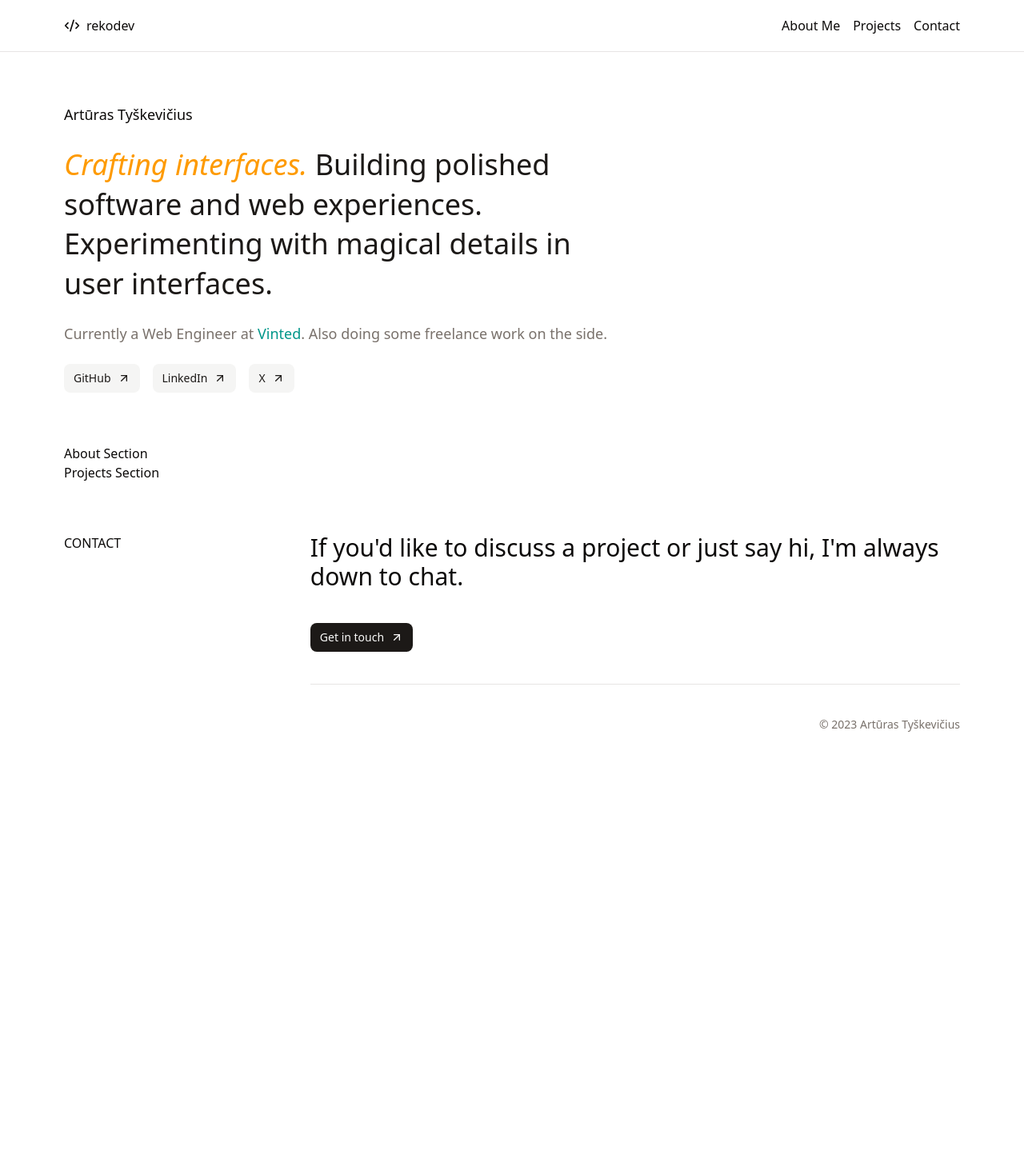
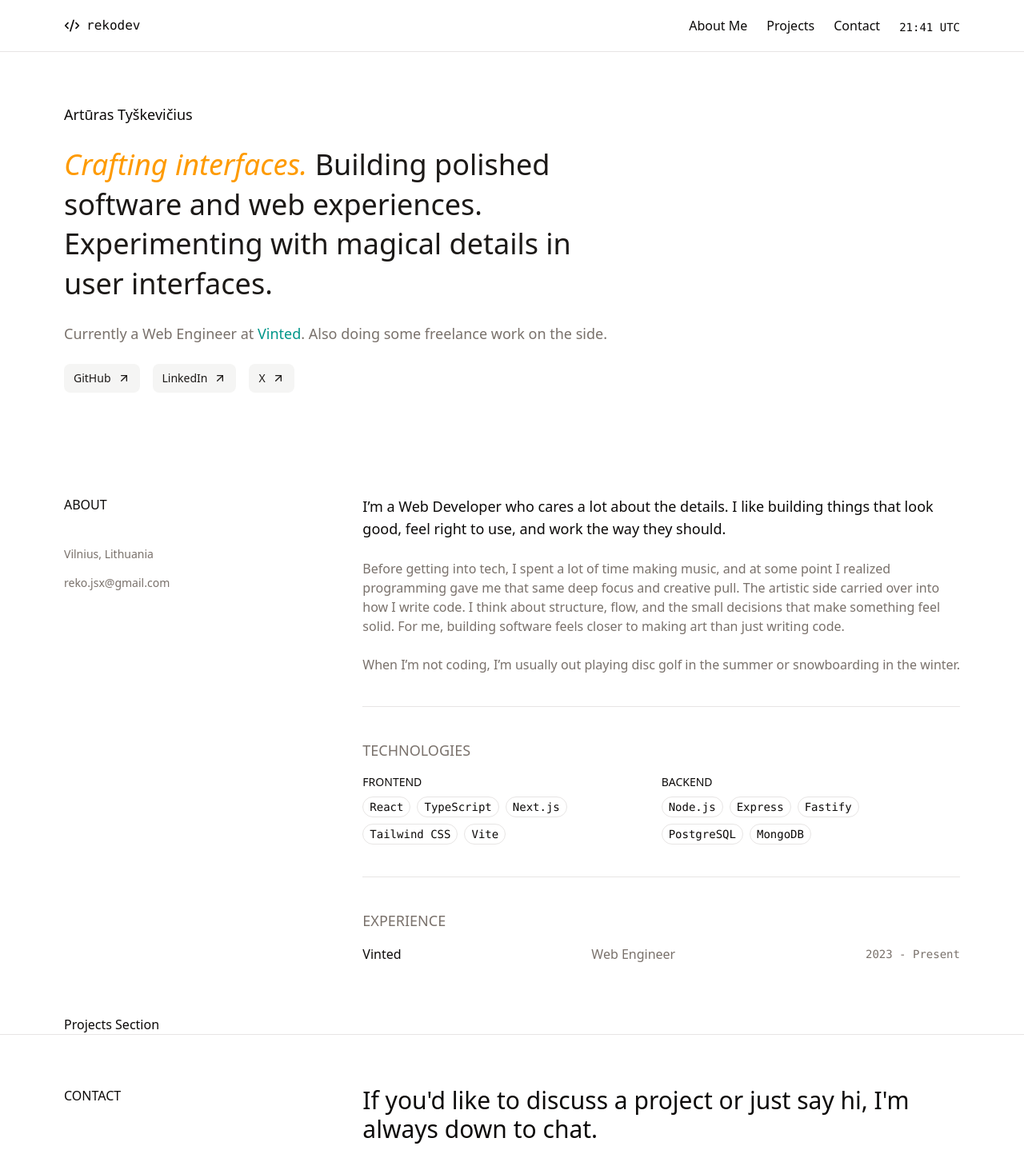
Before and after one commit to rekodev/portfolio, a Next.js app: page / in a window 1280 px wide. Shown: the top 1468 px of the page at 80% size. Before the commit the page ends 956 px from the top, so only its background shows below. Built offline with nearby package versions, Linux system fonts and the light colour scheme.

Commit message:
Implement AboutSection and add Clock component to Header

```diff
--- a/components/about-section.tsx
+++ b/components/about-section.tsx
@@ -1,3 +1,97 @@
+import { Badge } from "./ui/badge";
+
 export default function AboutSection() {
-  return <div>About Section</div>;
+  const frontendTechnologies = [
+    "React",
+    "TypeScript",
+    "Next.js",
+    "Tailwind CSS",
+    "Vite",
+  ];
+
+  const backendTechnologies = [
+    "Node.js",
+    "Express",
+    "Fastify",
+    "PostgreSQL",
+    "MongoDB",
+  ];
+
+  const renderTechnologiesSubsection = (technologies: Array<string>) => (
+    <div className="flex w-1/2 flex-col gap-2">
+      <p className="text-sm uppercase">
+        {technologies.includes("React") ? "Frontend" : "Backend"}
+      </p>
+      <div className="flex max-w-64 flex-wrap gap-2">
+        {technologies.map((technology) => (
+          <Badge
+            variant="outline"
+            key={technology}
+            className="font-mono text-sm"
+          >
+            {technology}
+          </Badge>
+        ))}
+      </div>
+    </div>
+  );
+
+  return (
+    <section className="mx-auto flex w-full py-16">
+      <div className="flex w-1/3 flex-col gap-10">
+        <h3 className="font-medium uppercase">About</h3>
+        <div className="flex flex-col gap-4">
+          <p className="text-muted-foreground text-sm">Vilnius, Lithuania</p>
+          <p className="text-muted-foreground text-sm">reko.jsx@gmail.com</p>
+        </div>
+      </div>
+
+      <div className="flex w-2/3 flex-col gap-10">
+        <div className="flex flex-col gap-6">
+          <p className="text-lg">
+            I’m a Web Developer who cares a lot about the details. I like
+            building things that look good, feel right to use, and work the way
+            they should.
+          </p>
+          <p className="text-muted-foreground">
+            Before getting into tech, I spent a lot of time making music, and at
+            some point I realized programming gave me that same deep focus and
+            creative pull. The artistic side carried over into how I write code.
+            I think about structure, flow, and the small decisions that make
+            something feel solid. For me, building software feels closer to
+            making art than just writing code.
+          </p>
+          <p className="text-muted-foreground">
+            When I’m not coding, I’m usually out playing disc golf in the summer
+            or snowboarding in the winter.
+          </p>
+        </div>
+
+        <div className="flex w-full flex-col gap-4 border-t pt-10">
+          <h4 className="text-muted-foreground text-lg uppercase">
+            Technologies
+          </h4>
+          <div className="flex">
+            {renderTechnologiesSubsection(frontendTechnologies)}
+            {renderTechnologiesSubsection(backendTechnologies)}
+          </div>
+        </div>
+
+        <div className="flex w-full flex-col gap-4 border-t pt-10">
+          <h4 className="text-muted-foreground text-lg uppercase">
+            Experience
+          </h4>
+          <div>
+            <div className="flex items-center justify-between">
+              <p>Vinted</p>
+              <p className="text-muted-foreground">Web Engineer</p>
+              <p className="text-muted-foreground font-mono text-sm">
+                2023 - Present
+              </p>
+            </div>
+          </div>
+        </div>
+      </div>
+    </section>
+  );
 }
--- /dev/null
+++ b/components/clock.tsx
@@ -0,0 +1,25 @@
+"use client";
+
+import { useEffect, useState } from "react";
+
+const formatTime = (date: Date) =>
+  date.toLocaleTimeString(undefined, {
+    hour: "2-digit",
+    minute: "2-digit",
+    hour12: false,
+    timeZoneName: "short",
+  });
+
+export default function Clock() {
+  const [time, setTime] = useState(formatTime(new Date()));
+
+  useEffect(() => {
+    const interval = setInterval(() => {
+      setTime(formatTime(new Date()));
+    }, 1000);
+
+    return () => clearInterval(interval);
+  }, []);
+
+  return <p className="font-mono text-sm">{time}</p>;
+}
--- a/components/footer.tsx
+++ b/components/footer.tsx
@@ -5,13 +5,14 @@ import { FULL_NAME } from "@/lib/constants";
 
 export default function Footer() {
   return (
+    <footer className="border-t">
       <div className="mx-auto flex w-full max-w-6xl px-4 pt-16 pb-10">
-      <h4 className="w-1/3 font-medium uppercase">Contact</h4>
-      <div className="flex flex-col gap-10">
-        <h3 className="text-3xl font-medium">
+        <h3 className="w-1/3 font-medium uppercase">Contact</h3>
+        <div className="flex w-2/3 flex-col gap-10">
+          <p className="text-3xl font-medium">
             If you&apos;d like to discuss a project or just say hi, I&apos;m
             always down to chat.
-        </h3>
+          </p>
           <Button asChild className="w-fit">
             <Link href="mailto:reko.jsx@gmail.com">
               Get in touch <ArrowUpRight className="" />
@@ -24,5 +25,6 @@ export default function Footer() {
           </div>
         </div>
       </div>
+    </footer>
   );
 }
--- a/components/header.tsx
+++ b/components/header.tsx
@@ -1,16 +1,18 @@
 import { CodeXml } from "lucide-react";
+import Clock from "./clock";
 
 export default function Header() {
   return (
-    <div className="sticky top-0 w-full border-b">
+    <div className="sticky top-0 w-full border-b backdrop-blur-3xl">
       <div className="mx-auto flex h-16 max-w-6xl items-center justify-between px-4">
-        <p className="flex items-center gap-2 font-medium">
+        <p className="flex items-center gap-2 font-mono font-medium">
           <CodeXml className="h-5 w-5" /> rekodev
         </p>
-        <div className="flex gap-4">
+        <div className="flex items-end gap-6">
           <div className="font-medium">About Me</div>
           <div className="font-medium">Projects</div>
           <div className="font-medium">Contact</div>
+          <Clock />
         </div>
       </div>
     </div>
--- /dev/null
+++ b/components/social-link.tsx
@@ -0,0 +1,3 @@
+export default function SocialLink() {
+  return <div>Social Link</div>;
+}
--- /dev/null
+++ b/components/ui/badge.tsx
@@ -0,0 +1,46 @@
+import * as React from "react"
+import { Slot } from "@radix-ui/react-slot"
+import { cva, type VariantProps } from "class-variance-authority"
+
+import { cn } from "@/lib/utils"
+
+const badgeVariants = cva(
+  "inline-flex items-center justify-center rounded-full border px-2 py-0.5 text-xs font-medium w-fit whitespace-nowrap shrink-0 [&>svg]:size-3 gap-1 [&>svg]:pointer-events-none focus-visible:border-ring focus-visible:ring-ring/50 focus-visible:ring-[3px] aria-invalid:ring-destructive/20 dark:aria-invalid:ring-destructive/40 aria-invalid:border-destructive transition-[color,box-shadow] overflow-hidden",
+  {
+    variants: {
+      variant: {
+        default:
+          "border-transparent bg-primary text-primary-foreground [a&]:hover:bg-primary/90",
+        secondary:
+          "border-transparent bg-secondary text-secondary-foreground [a&]:hover:bg-secondary/90",
+        destructive:
+          "border-transparent bg-destructive text-white [a&]:hover:bg-destructive/90 focus-visible:ring-destructive/20 dark:focus-visible:ring-destructive/40 dark:bg-destructive/60",
+        outline:
+          "text-foreground [a&]:hover:bg-accent [a&]:hover:text-accent-foreground",
+      },
+    },
+    defaultVariants: {
+      variant: "default",
+    },
+  }
+)
+
+function Badge({
+  className,
+  variant,
+  asChild = false,
+  ...props
+}: React.ComponentProps<"span"> &
+  VariantProps<typeof badgeVariants> & { asChild?: boolean }) {
+  const Comp = asChild ? Slot : "span"
+
+  return (
+    <Comp
+      data-slot="badge"
+      className={cn(badgeVariants({ variant }), className)}
+      {...props}
+    />
+  )
+}
+
+export { Badge, badgeVariants }
```
Lines whose indentation alone changed are shown as unchanged.
